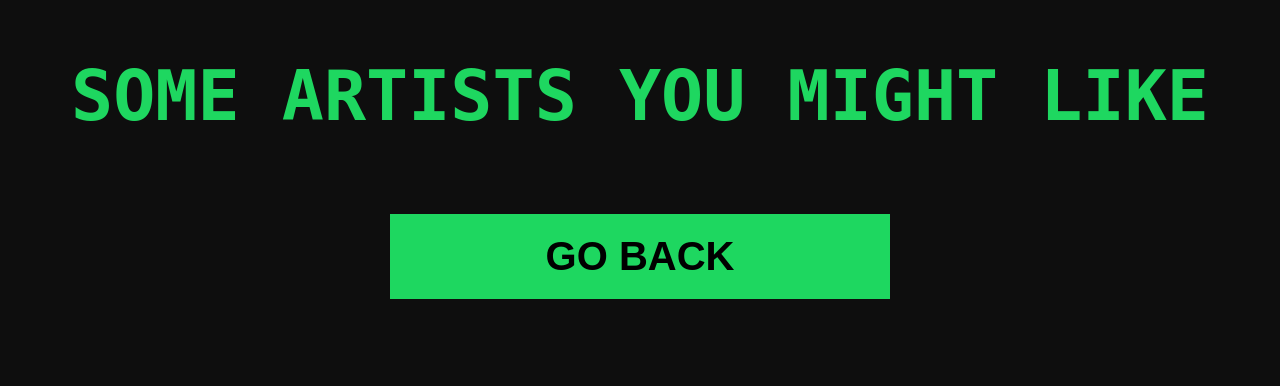
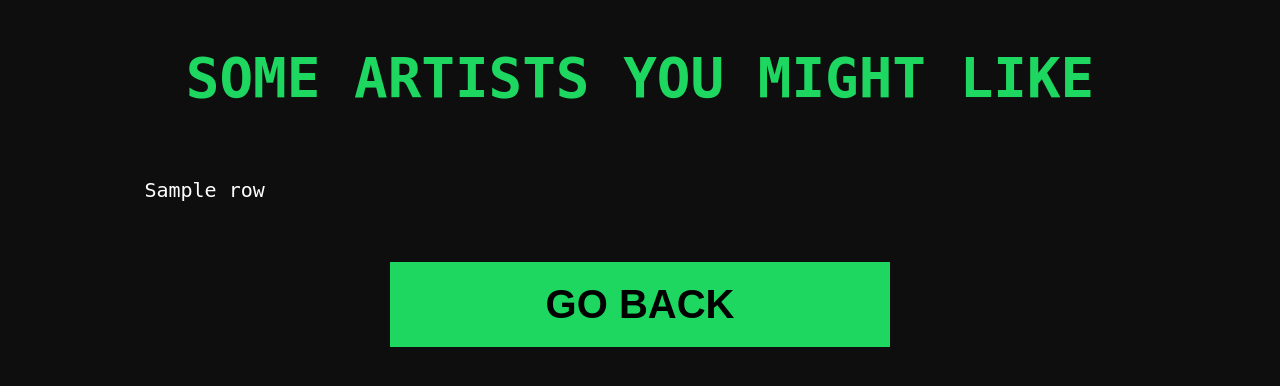
Before and after one commit to oriodev/musicbox, a Flask app: template templates/results.html in a window 1280 px wide. Shown: the top 386 px of the page. Run offline with Flask 2, Linux system fonts and the light colour scheme; the template is opened without the code that fills it: most values are stand-ins (such as "Sample title", 1, 10 or a date in 2020); parts of the project's set-up code (start-up, migrations or seed data) failed here and were passed over.

Commit message:
displays artist recs on result page

```diff
--- a/app.py
+++ b/app.py
@@ -1,7 +1,10 @@
-from flask import Flask, render_template, request, redirect
-from main import get_all_related_artists
+from flask import Flask, render_template, request, redirect, session
+from main import get_all_related_artists, get_artist_id
 
 app = Flask(__name__)
+app.secret_key = b'_5#y2L"F4Q8z\n\xec]/'
+
+# FRONT PAGE
 
 @app.route("/", methods=["GET", "POST"])
 def index():
@@ -12,6 +15,7 @@ def index():
     if request.method == "POST":
 
         # DECLARE ARTIST REC LIST
+
         artist_recs = []
 
         # GET ARTISTS FROM FORM
@@ -25,19 +29,31 @@ def index():
         if not artist1 or not artist2 or not artist3:
             return redirect("/")
 
-       # GET LIST OF ARTIST RECOMMENDATIONS TO DISPLAY
+       # PUT ARTISTS INTO LIST
+
         artists = []
         artists.extend([artist1, artist2, artist3])
 
+        # CHECK ALL ARTISTS ARE IN SPOTIFY DATABASE
+
+        for i in range(len(artists)):
+            if get_artist_id(artists[i]) == False:
+                return redirect("/")
+
+        # GET 5 ARTIST RECOMMENDATIONS FROM LIST OF ARTISTS
+
         artist_recs = get_all_related_artists(artists)
+        session['artist_recs'] = artist_recs
 
         return redirect("/results")
+
+# RESULTS PAGE
 
 @app.route("/results", methods=["GET", "POST"])
 def results():
 
     if request.method == "GET":
-        print(artist_recs)
-        return render_template('results.html')
+        artist_recs = session['artist_recs']
+        return render_template('results.html', artist_recs=artist_recs)
     if request.method == "POST":
         return redirect("/")
--- a/static/style.css
+++ b/static/style.css
@@ -10,8 +10,12 @@ body {
 
 h1 {
     color: #1ed760;
-    font-size: 70px;
+    font-size: 4.3em;
     font-weight: 900;
+}
+
+p {
+    font-size: 20px;
 }
 
 form {
@@ -43,3 +47,16 @@ form > button:hover {
     background-color: white;
     cursor: pointer;
 }
+
+.artist_display {
+    width: 80%;
+
+    display: flex;
+    justify-content: space-between;
+    align-items: center;
+    flex-wrap: wrap;
+}
+
+.artist {
+    padding: 10px;
+}
--- a/templates/results.html
+++ b/templates/results.html
@@ -3,6 +3,18 @@
 {% block main %}
 
 <h1>SOME ARTISTS YOU MIGHT LIKE</h1>
+
+<div class="artist_display">
+
+    {% for row in artist_recs %}
+
+        <div class="artist">
+            <p class="name">{{ row['name'] }}</p>
+        </div>
+
+    {% endfor %}
+
+</div>
 
 
 <form action="/results" method="post">
```
Also changed, not shown: main.py (+9 -0 lines), 2 other files.
